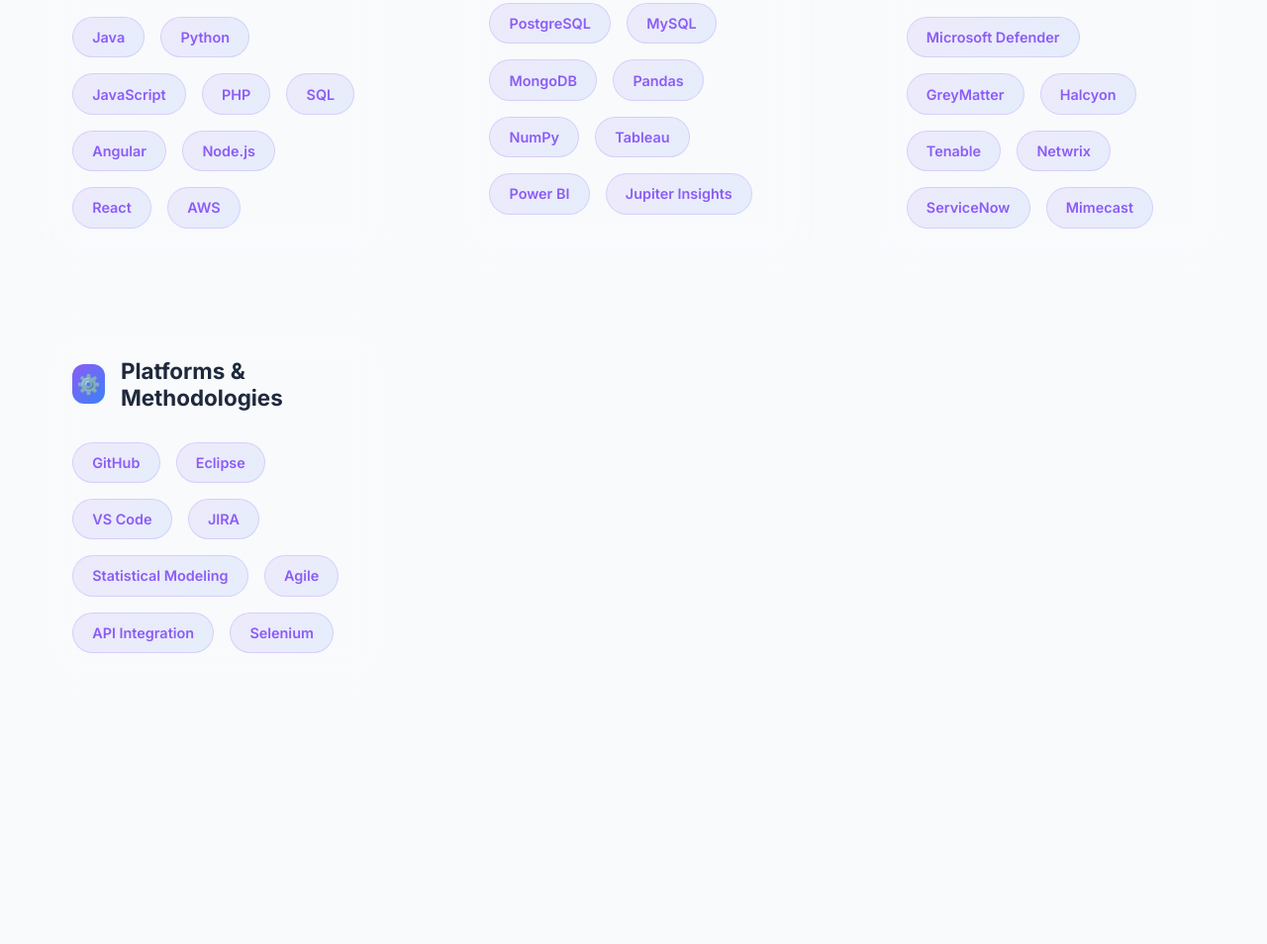
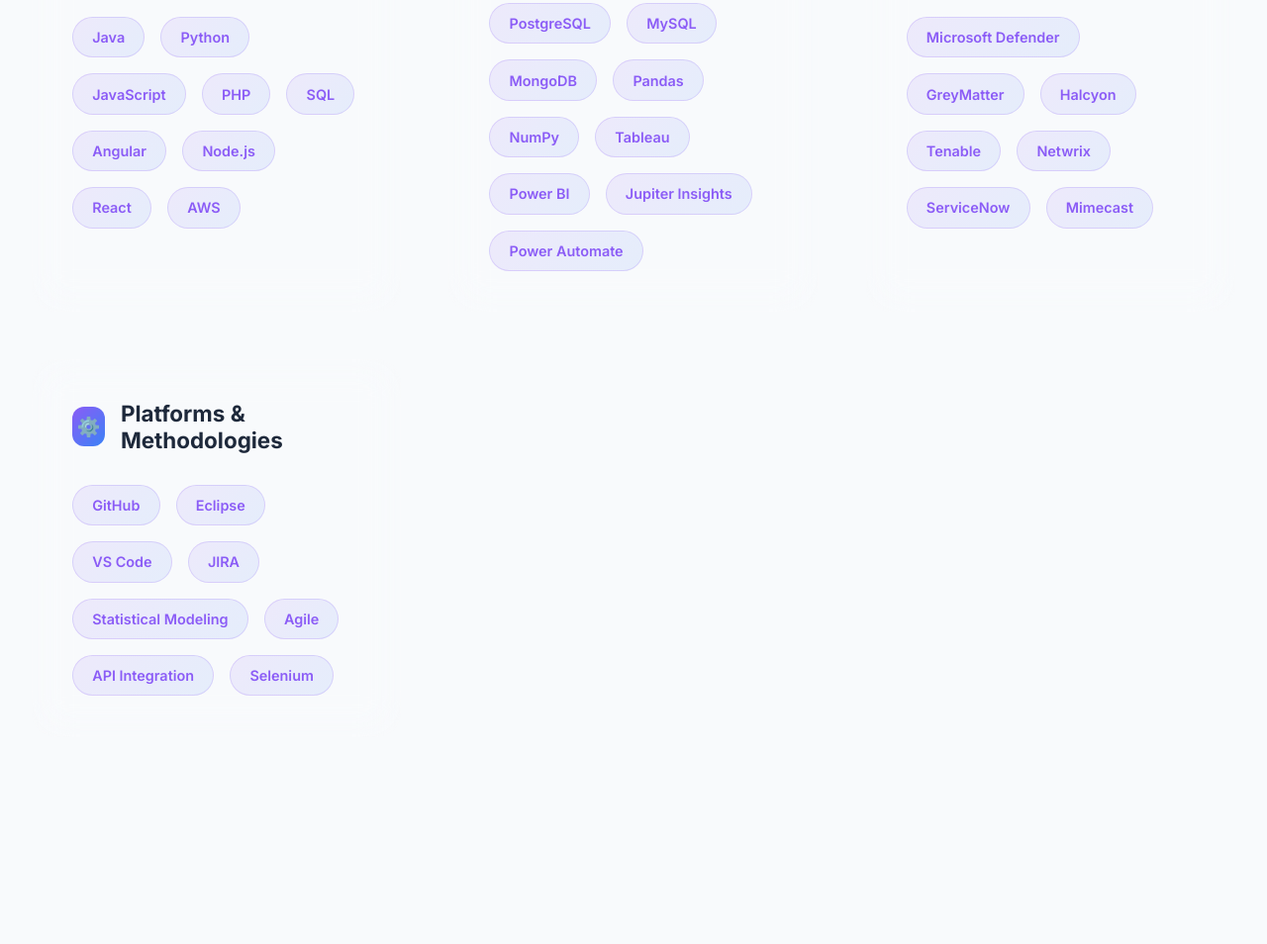
Before and after one commit to chandu3292/pavi_portfolio, a plain HTML site: page index.html in a window 1280 px wide. Shown: the part 4090-5044 px from the top of the page at 99% size. Drawn offline with Linux system fonts and the light colour scheme.

Commit message:
Update index.html

```diff
--- a/index.html
+++ b/index.html
@@ -993,6 +993,7 @@ linear-gradient(135deg, rgba(79, 70, 229, 1), rgba(16, 185, 129, 1));
                     <span class="skill-star">Tableau</span>
                     <span class="skill-star">Power BI</span>
                     <span class="skill-star">Jupiter Insights</span>
+                    <span class="skill-star">Power Automate</span>
                 </div>
             </div>
 
```
